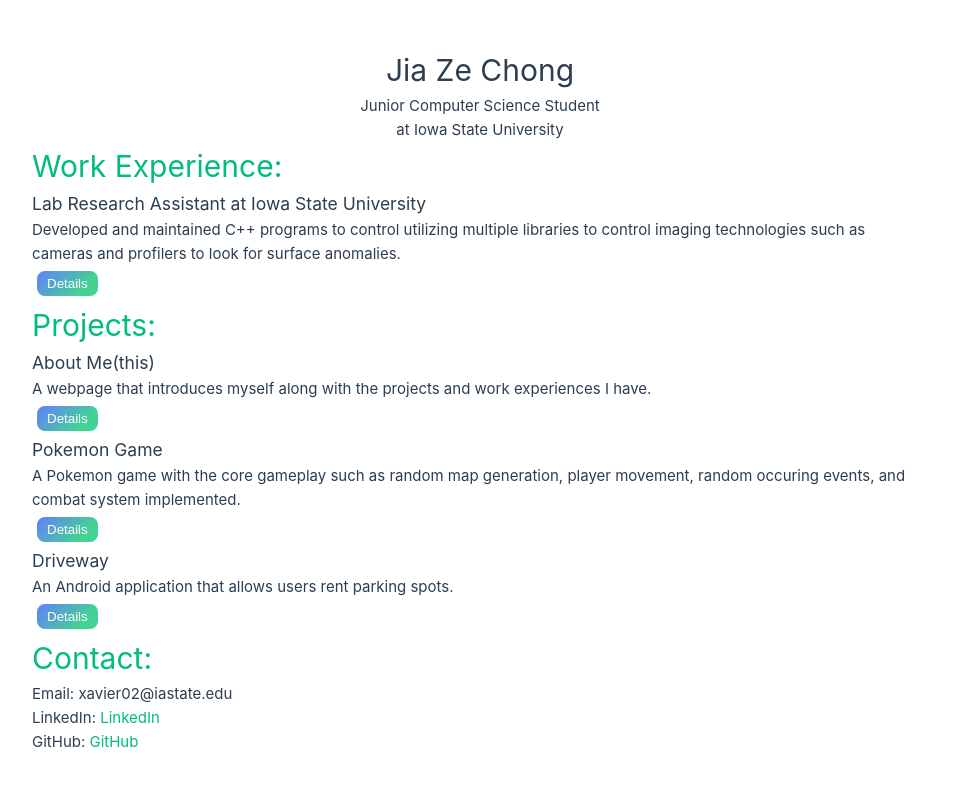
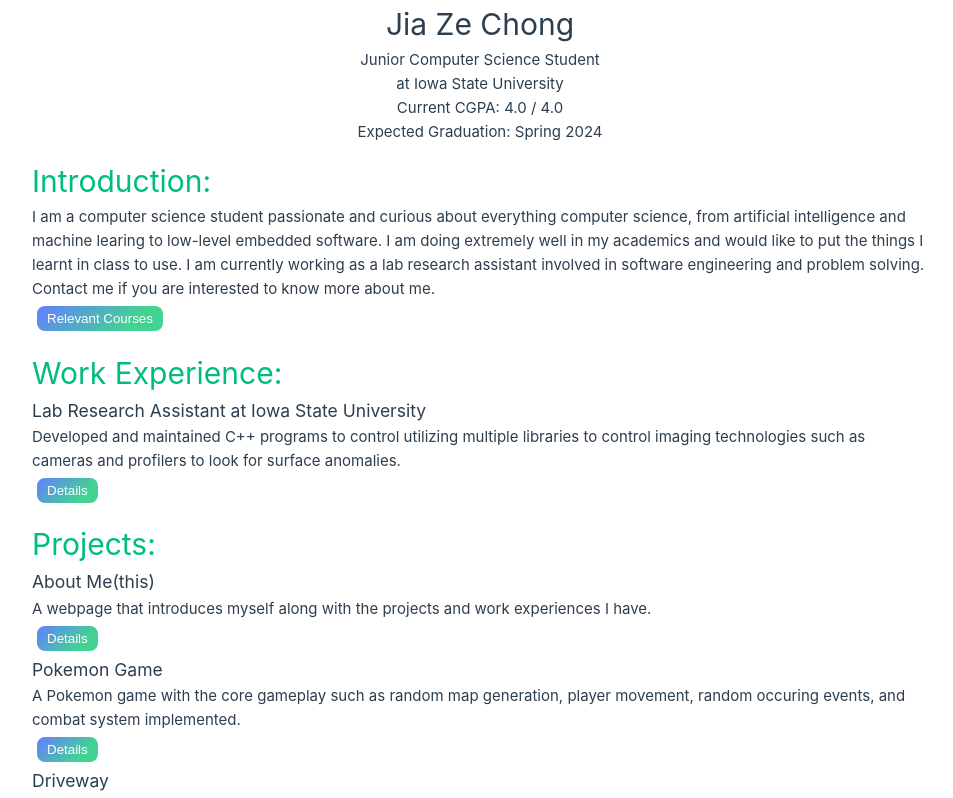
Before and after one commit to JiaZe-Chong/JiaZe-Chong.github.io, a Vue app: page / in a window 1280 px wide. Shown: the top 798 px of the page, without its empty margins (160-1113 px from the left). Built offline with nearby package versions, Linux system fonts and the light colour scheme.

Commit message:
Final additionals

```diff
--- a/src/App.vue
+++ b/src/App.vue
@@ -1,24 +1,28 @@
 <script setup>
 import projects from './components/ProjectList.vue'
-import intro from './components/Introduction.vue'
+import myTitle from './components/MyTitle.vue'
 import contact from './components/ContactMe.vue'
 import work from './components/ExperienceList.vue'
+import introduction from './components/MyIntroduction.vue'
 </script>
 
 <template>
-    <div class = "all">
-        <intro />
-        <work />
-        <projects />
-        <contact />
-    </div>
-
+  <div class="all">
+    <myTitle class="item" />
+    <introduction class="item" />
+    <work class="item" />
+    <projects class="item" />
+    <contact class="item" />
+  </div>
 </template>
 
 <style scoped>
-    .all{
-        width: 70vw;
-        left: 15vw;
-        right: 15vw;
-    }
+.all {
+  width: 70vw;
+  left: 15vw;
+  right: 15vw;
+}
+.item {
+  padding-bottom: 1vw;
+}
 </style>
--- a/src/components/ContactMe.vue
+++ b/src/components/ContactMe.vue
@@ -8,7 +8,7 @@
 </template>
 
 <style scoped>
-h1{
+h1 {
   color: hsla(160, 100%, 37%, 1);
 }
 </style>
--- a/src/components/ExperienceItem.vue
+++ b/src/components/ExperienceItem.vue
@@ -12,8 +12,8 @@
       <slot name="introduction"></slot>
     </p>
     <button class="btn" @click="det = !det">Details</button>
-      <div v-show="det" class = "detail">
-        <slot name = "details"></slot>
+    <div v-show="det" class="detail">
+      <slot name="details"></slot>
     </div>
   </div>
 </template>
--- /dev/null
+++ b/src/components/MyIntroduction.vue
@@ -0,0 +1,47 @@
+<script setup>
+import { ref } from 'vue'
+const det = ref(false)
+</script>
+
+<template>
+  <div class="item">
+    <h1>Introduction:</h1>
+    <p>
+      I am a computer science student passionate and curious about everything computer science, from
+      artificial intelligence and machine learing to low-level embedded software. I am doing
+      extremely well in my academics and would like to put the things I learnt in class to use. I am
+      currently working as a lab research assistant involved in software engineering and problem
+      solving.
+    </p>
+    <p>Contact me if you are interested to know more about me.</p>
+    <button class="btn" @click="det = !det">Relevant Courses</button>
+    <div v-show="det" class="detail">
+      <p>-Data Structures</p>
+      <p>-Software Development</p>
+      <p>-Advanced Programming Techniques</p>
+      <p>-Database Management Systems</p>
+      <p>-Algorithms</p>
+      <p>-Programming Languages</p>
+    </div>
+  </div>
+</template>
+
+<style scoped>
+.btn {
+  color: #fff;
+  background: linear-gradient(315deg, #42d392 25%, #647eff);
+  border: none;
+  padding: 5px 10px;
+  margin: 5px;
+  border-radius: 8px;
+  cursor: pointer;
+}
+
+.detail {
+  width: 90%;
+  left: 5%;
+}
+h1 {
+  color: hsla(160, 100%, 37%, 1);
+}
+</style>
--- a/src/components/Introduction.vue
+++ b/src/components/MyTitle.vue
@@ -1,18 +1,20 @@
 <template>
-  <div class="item">
+  <div>
     <h1>Jia Ze Chong</h1>
-    <div class>
+    <div>
       <p>Junior Computer Science Student</p>
       <p>at Iowa State University</p>
+      <p>Current CGPA: 4.0 / 4.0</p>
+      <p>Expected Graduation: Spring 2024</p>
     </div>
   </div>
 </template>
 
 <style scoped>
-  h1{
-    text-align: center;
-  }
-  p{
-    text-align: center;
-  }
+h1 {
+  text-align: center;
+}
+p {
+  text-align: center;
+}
 </style>
```
Also changed, not shown: src/components/ExperienceList.vue (+24 -8 lines), src/components/ProjectList.vue (+27 -8 lines), src/assets/main.css (line endings or trailing spaces), 1 other file (tests, documents, lock files or other folders). Lines whose indentation alone changed are shown as unchanged.
